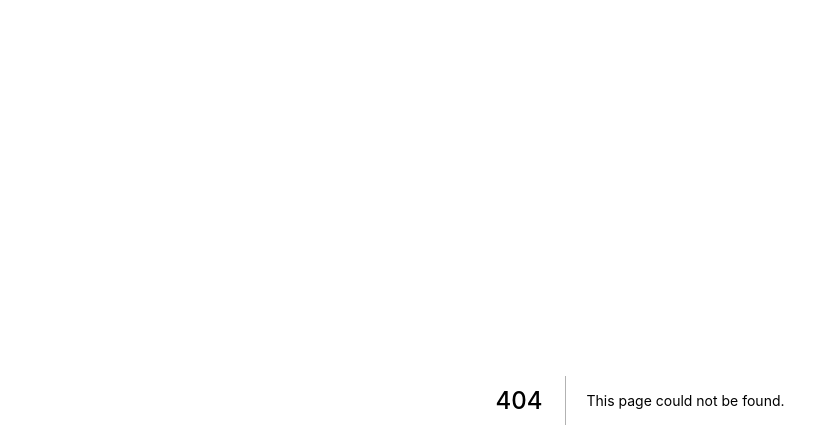
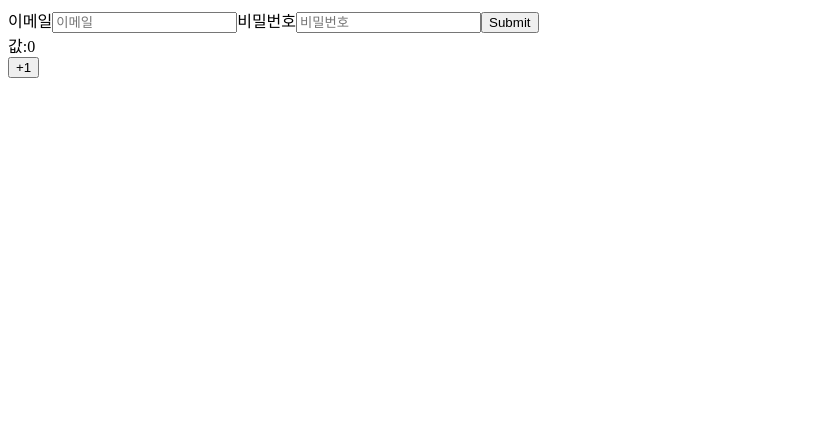
Before and after one commit to ariel1031/contifolio-frontend, a Next.js app: page /signin in a window 1280 px wide. Before the commit this address had no page. Shown: the top 448 px of the page, without its empty margins (0-839 px from the left). Built offline with nearby package versions, Linux system fonts and the light colour scheme.

Commit message:
회원가입, 로그인, 크루 검색

```diff
--- /dev/null
+++ b/src/components/Hookbtn.tsx
@@ -0,0 +1,15 @@
+import { useState } from 'react'
+const Hookbtn = (props) => {
+    const [num, setNum] = useState(0)
+    const onClick = () => {
+        setNum(num + 1)
+    }
+    return (
+        <div>
+            <div>값:{num}</div>
+            <button onClick={onClick}>+1</button>
+        </div>
+    )
+}
+
+export default Hookbtn
--- /dev/null
+++ b/src/components/Signin.tsx
@@ -0,0 +1,42 @@
+import { useState } from 'react'
+const Signin = (props) => {
+    const [values, setValues] = useState({
+        email: '',
+        pw: '',
+    })
+
+    const signin = (e) => {
+        e.preventDefault()
+        alert('로그인 되었습니다')
+    }
+    const handleChange = (e) => {
+        const { name, value } = e.target
+        setValues({ ...values, [name]: value })
+    }
+    return (
+        <form onSubmit={signin}>
+            <label>
+                이메일
+                <input
+                    name='email'
+                    type='text'
+                    value={values.email}
+                    onChange={handleChange}
+                    placeholder='이메일'
+                ></input>
+            </label>
+            <label>
+                비밀번호
+                <input
+                    name='pw'
+                    type='password'
+                    value={values.pw}
+                    onChange={handleChange}
+                    placeholder='비밀번호'
+                ></input>
+            </label>
+            <input type='submit' />
+        </form>
+    )
+}
+export default Signin
--- a/src/components/Signup.tsx
+++ b/src/components/Signup.tsx
@@ -22,7 +22,8 @@ const Signup = (props) => {
         const { name, value } = e.target //input 입력한 곳의 name과 입력한 값.
         console.log('name : ', name) //사용자가 입력한 input의 이름 (id)
         console.log('value : ', value) //사용자가 입력한 input의 값 (ariel1031). 현재 입력되는 값
-        setValues({ ...values, [name]: value })
+        setValues({ ...values, [name]: value }) // ...values , [name]: value }
+        console.log('setValues : ', setValues) //뭔 함수가 나옴
     }
     return (
         <form onSubmit={signup}>
--- /dev/null
+++ b/src/pages/signin.tsx
@@ -0,0 +1,13 @@
+import Hookbtn from '../components/Hookbtn'
+import Signin from '../components/Signin'
+
+const signin = () => {
+    return (
+        <>
+            <Signin />
+            <Hookbtn />
+        </>
+    )
+}
+
+export default signin
```
Also changed, not shown: src/components/Crew_search.tsx (added, +33 -0 lines), src/pages/crewsearch.tsx (added, +7 -0 lines).
